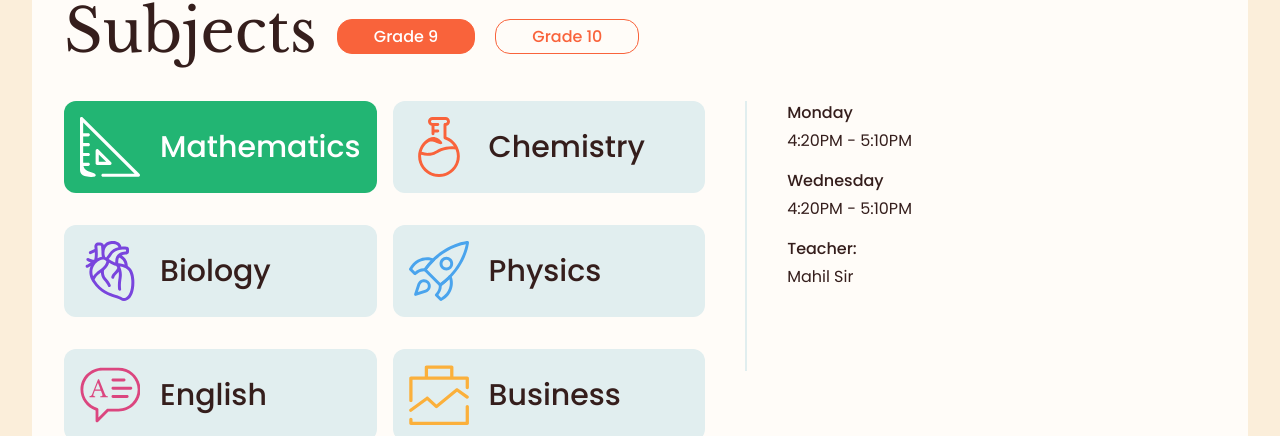
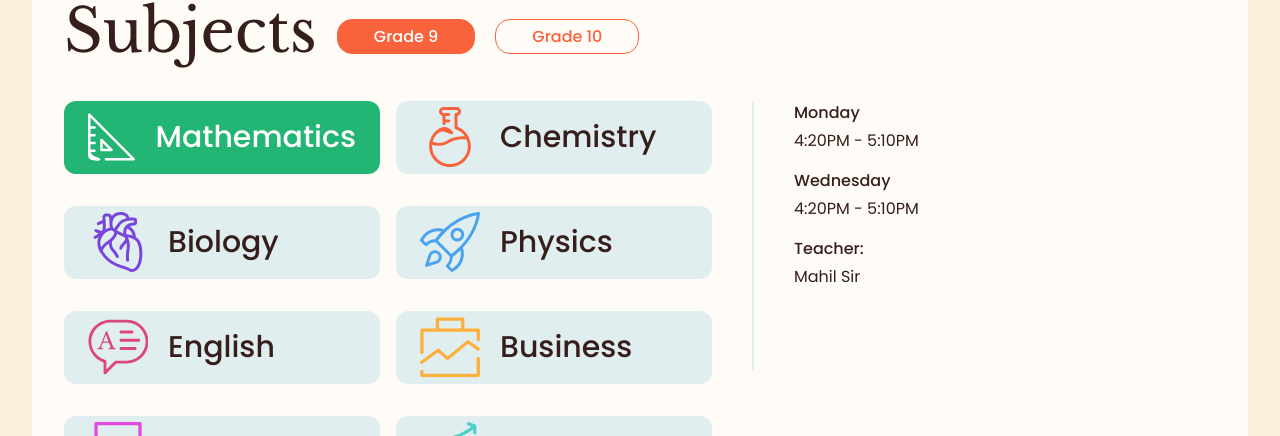
Before and after one commit to D3CRYPT360/my-study-space, a Next.js app: page / in a window 1280 px wide. Both pictures are taken after a click on the button "Grade 9". Shown: the part 2620-3056 px from the top of the page. Built offline with nearby package versions, Linux system fonts and the light colour scheme; a web font is replaced by a local one.

Commit message:
subject fixe and timetable fix

```diff
--- a/src/app/page.tsx
+++ b/src/app/page.tsx
@@ -203,7 +203,7 @@ export default function Home() {
   const [selectedGrade, setSelectedGrade] = useState<Grade | null>(null);
   type SubjectKey = keyof GradeSubjects;
   const [selectedSubject, setSelectedSubject] = useState<SubjectKey>("Mathematics");
-  const [expandedSubjects, setExpandedSubjects] = useState<Record<string, boolean>>({});
+  const [expandedSubjects, setExpandedSubjects] = useState<Set<keyof GradeSubjects>>(new Set());
   const [isMobile, setIsMobile] = useState(false);
 
   useEffect(() => {
@@ -221,22 +221,19 @@ export default function Home() {
     return () => window.removeEventListener('resize', checkIfMobile);
   }, []);
 
-  const isSubjectExpanded = (subject: string) => {
-    return !!expandedSubjects[subject];
+  const toggleSubjectExpansion = (subject: keyof GradeSubjects) => {
+    const newExpandedSubjects = new Set(expandedSubjects);
+    if (newExpandedSubjects.has(subject)) {
+      newExpandedSubjects.delete(subject);
+    } else {
+      newExpandedSubjects.add(subject);
+    }
+    setExpandedSubjects(newExpandedSubjects);
+    setSelectedSubject(subject);
   };
 
-  const toggleSubject = (subject: string) => {
-    setExpandedSubjects(prev => ({
-      ...prev,
-      [subject]: !prev[subject]
-    }));
-  };
-
-  const handleSubjectClick = (subject: SubjectKey) => {
-    if (isMobile) {
-      toggleSubject(subject);
-    }
-    setSelectedSubject(subject);
+  const isSubjectExpanded = (subject: keyof GradeSubjects) => {
+    return expandedSubjects.has(subject);
   };
 
   const subjects: Array<{
@@ -280,7 +277,7 @@ export default function Home() {
                         onClick={() => {
                           setSelectedGrade(grade);
                           setSelectedSubject("Mathematics");
-                          setExpandedSubjects({});
+                          setExpandedSubjects(new Set());
                         }}
                         className={`relative overflow-hidden group cursor-pointer px-4 py-1 font-medium text-base leading-[25px] font-['Poppins'] rounded-[15px] border transition-colors ${
                           selectedGrade === grade
@@ -306,10 +303,29 @@ export default function Home() {
                       {subjects.map(({ name, bgClass, icon }) => (
                         <div key={name} className="flex flex-col">
                           <button
-                            onClick={() => handleSubjectClick(name)}
-                            className={`flex items-center justify-between w-full p-4 text-left rounded-[12px] transition-colors ${
-                              selectedSubject === name ? bgClass : 'bg-[#E1EEEF]'
-                            }`}
+                            onClick={() => {
+                              if (isMobile) {
+                                // For mobile, toggle dropdown
+                                toggleSubjectExpansion(name);
+                              } else {
+                                // For desktop, just select the subject
+                                setSelectedSubject(name);
+                              }
+                            }}
+                            className={`flex items-center justify-between px-6
+                              ${
+                                isSubjectExpanded(name)
+                                  ? "rounded-t-[12px] rounded-b-none"
+                                  : "rounded-[12px]"
+                              }
+                              transition-colors w-full lg:w-[316px] h-[73px]
+                              ${
+                                isMobile
+                                  ? "bg-[#E1EEEF]"
+                                  : selectedSubject === name
+                                  ? bgClass
+                                  : "bg-[#E1EEEF]"
+                              }`}
                           >
                             <div className="flex items-center gap-5">
                               <div
--- a/src/data/timetable.json
+++ b/src/data/timetable.json
@@ -100,7 +100,7 @@
             "time": "5:00PM - 5:50PM"
           },
           {
-            "day": "Wednesday",
+            "day": "Saturday",
             "time": "3:00PM - 3:50PM"
           }
         ]
@@ -177,6 +177,19 @@
         "schedule": [
           {
             "day": "Thursday",
+            "time": "5:00PM - 5:50PM"
+          },
+          {
+            "day": "Saturday",
+            "time": "4:00PM - 4:50PM"
+          }
+        ]
+      },
+      "Accounting": {
+        "teacher": "Adeel Sir",
+        "schedule": [
+          {
+            "day": "Thursday",
             "time": "4:00PM - 4:50PM"
           },
           {
@@ -185,28 +198,15 @@
           }
         ]
       },
-      "Accounting": {
-        "teacher": "Adeel Sir",
-        "schedule": [
-          {
-            "day": "Monday",
-            "time": "8:00PM - 8:50PM"
-          },
-          {
-            "day": "Saturday",
-            "time": "4:00PM - 4:50PM"
-          }
-        ]
-      },
       "Economics": {
         "teacher": "Imran Sir",
         "schedule": [
           {
-            "day": "Thursday",
-            "time": "5:00PM - 5:50PM"
+            "day": "Sunday",
+            "time": "3:00PM - 3:50PM"
           },
           {
-            "day": "Saturday",
+            "day": "Wednesday",
             "time": "3:00PM - 3:50PM"
           }
         ]
```
